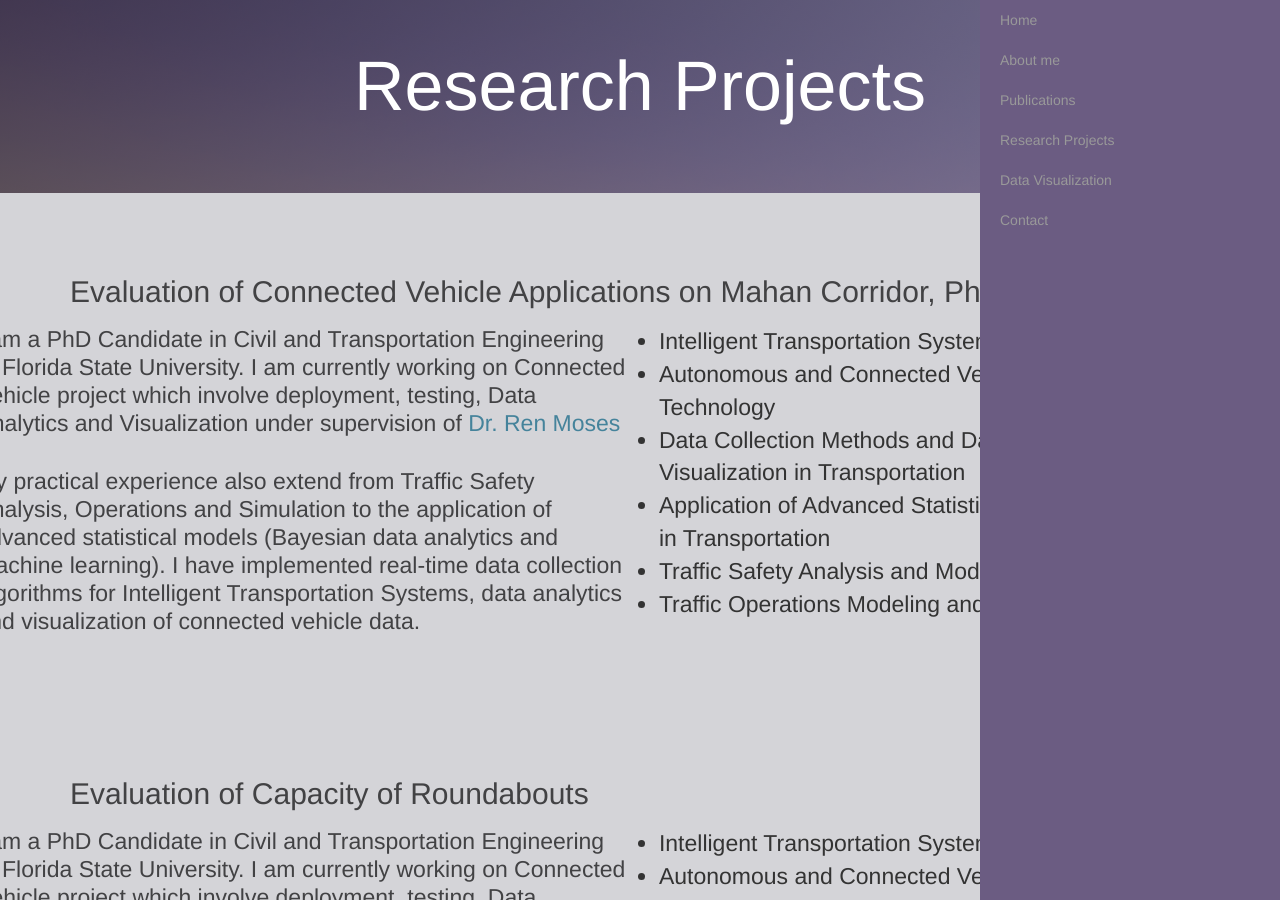
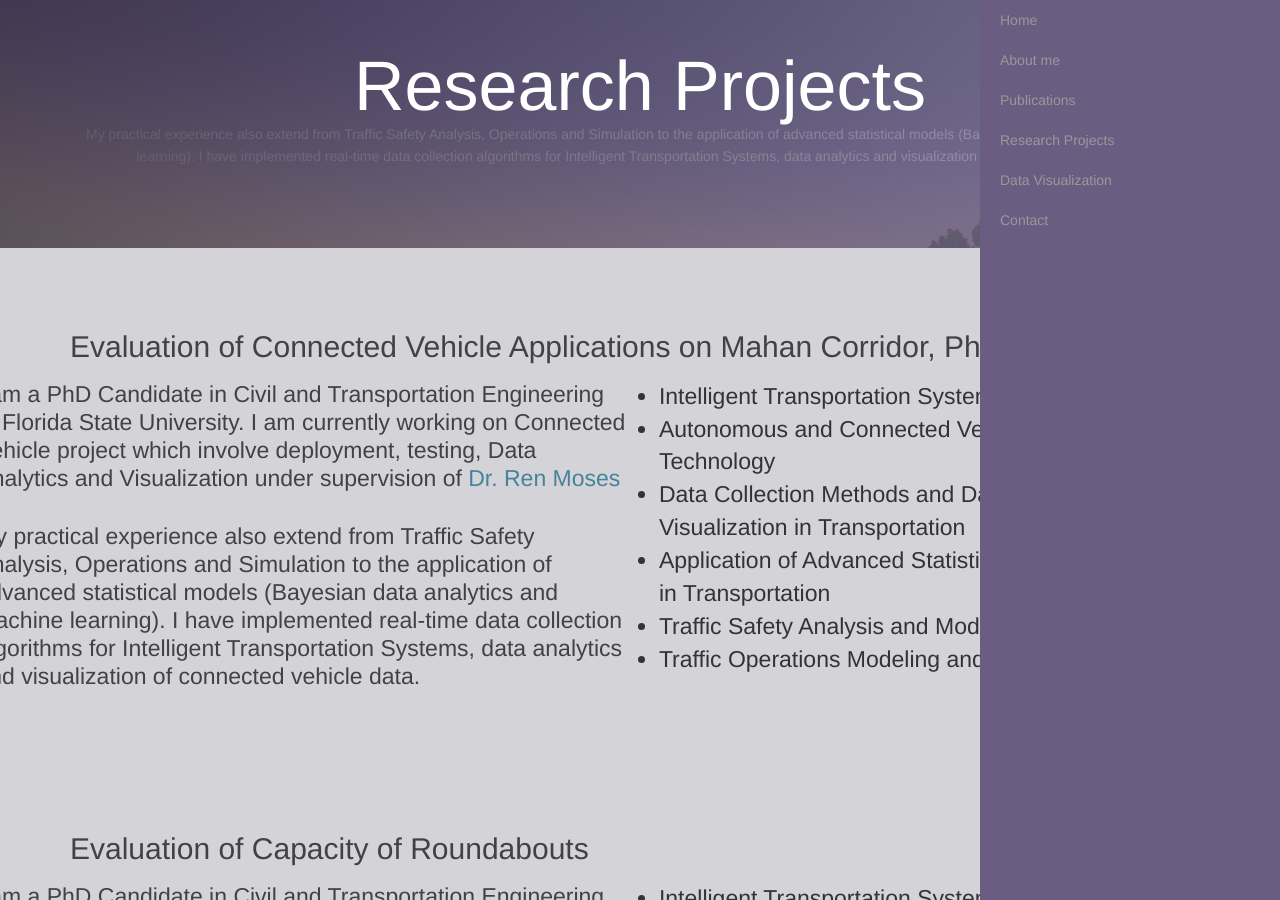
Before and after one commit to ekidando/Kidando, a Jekyll site: the page research.html, which Jekyll copies as it is, in a window 1280 px wide and 900 px high. Built offline with Jekyll 4.4.1, drawn with Linux system fonts in a browser that asks for light colours; some web fonts are replaced.

Commit message:
Update research.html

```diff
--- a/research.html
+++ b/research.html
@@ -40,7 +40,7 @@
         <div class="block">
 
           <h2 class="animated fadeInUp">Research Projects </h2>
-
+         <p> My practical experience also extend from Traffic Safety Analysis, Operations and Simulation to the application of advanced statistical models (Bayesian data analytics and Machine learning). I have implemented real-time data collection algorithms for Intelligent Transportation Systems, data analytics and visualization of connected vehicle data.</p>
         </div>
       </div>
     </div>
```
